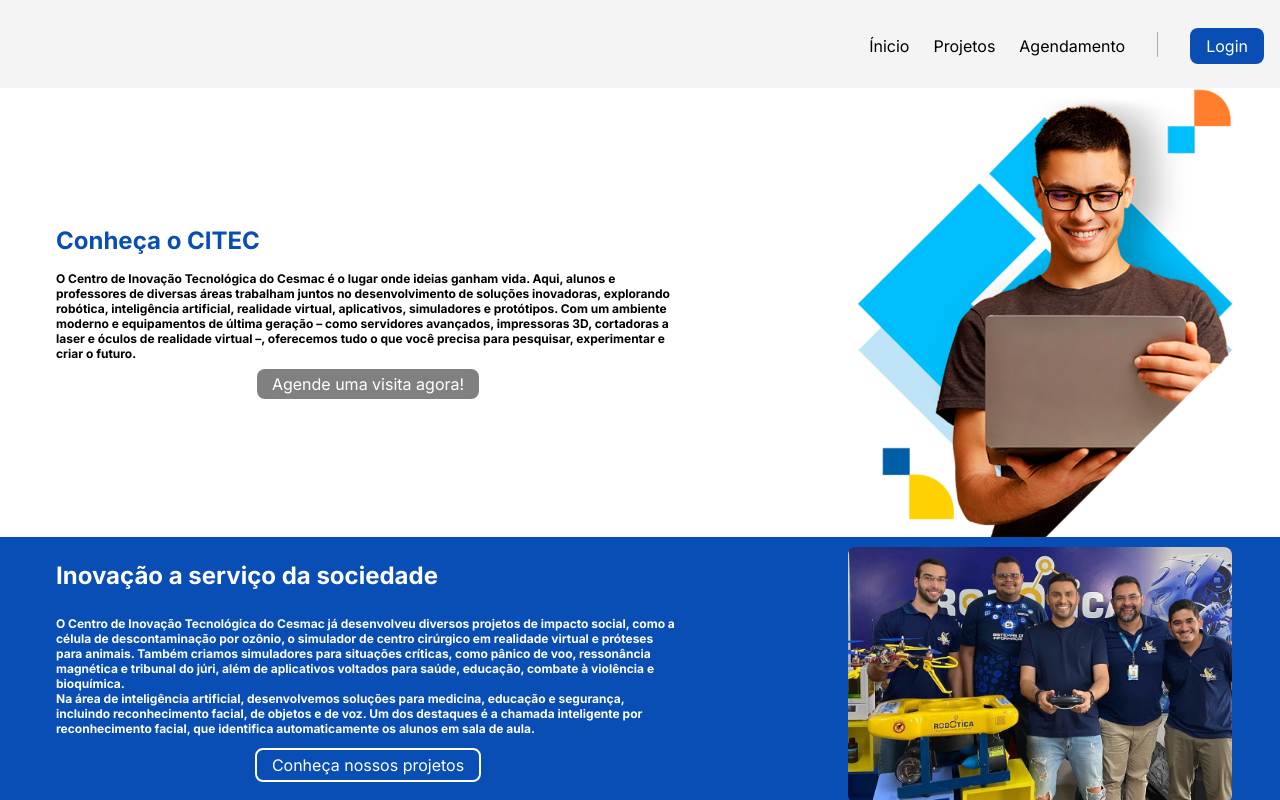
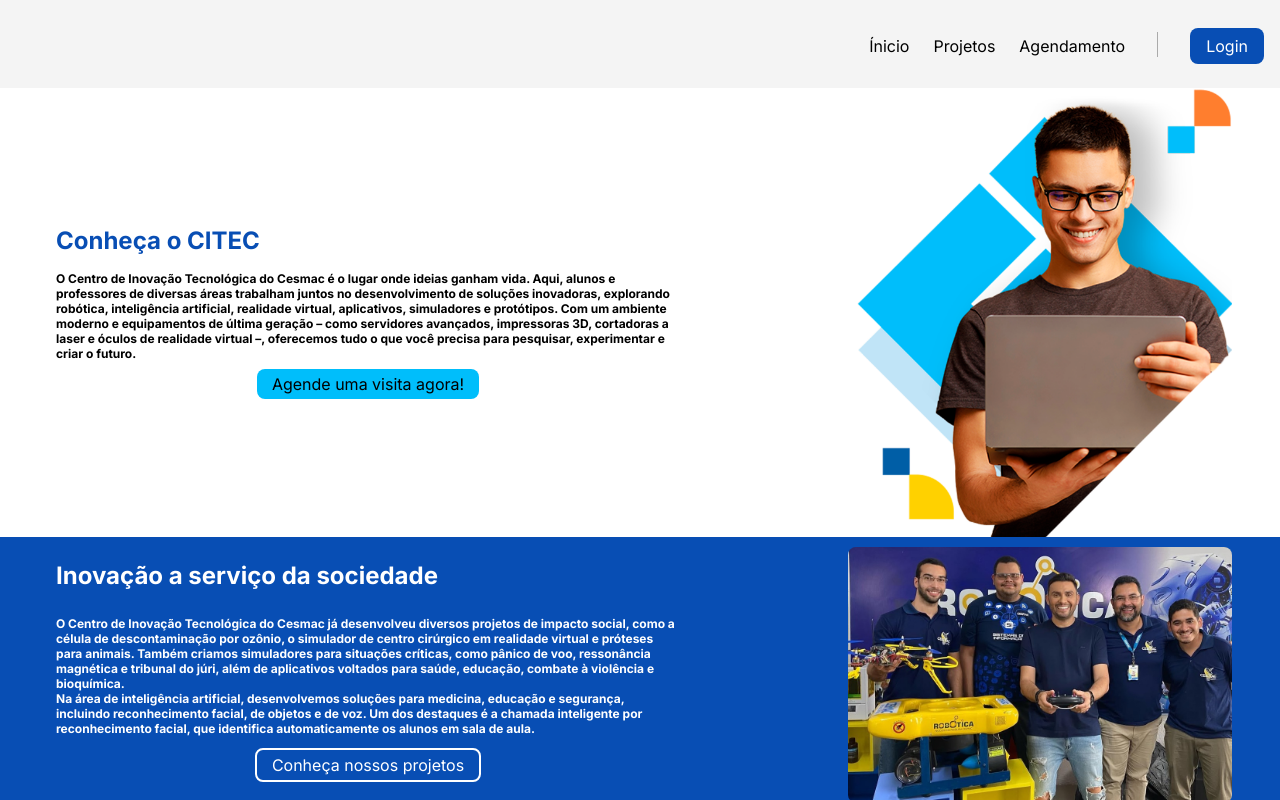
Before and after one commit to joaomatheus-dev/sistema-citec, a React (Create React App) app: page / in a window 1280 px wide. In both pictures the pointer is over the button "Agende uma visita agora!". Shown: the top 800 px of the page. Built offline with nearby package versions, Linux system fonts and the light colour scheme; no server answers.

Commit message:
atualizado design

```diff
--- a/src/component/header/Header.css
+++ b/src/component/header/Header.css
@@ -76,6 +76,7 @@
 
 .user-button:hover {
   background-color: #0066cc;
+  color: white;
 }
 
 .dropdown-arrow {
@@ -131,6 +132,7 @@
 
 .dropdown-item-register:hover {
   background-color: #0066cc;
+  color:white
 }
 
 .logout-button {
--- a/src/component/home/Home.css
+++ b/src/component/home/Home.css
@@ -68,7 +68,8 @@
 }
 
 .button-visita:hover, .button-projetos:hover {
-  background-color: gray;
+  background-color: #00befb;
+  color: black;
 }
 
 .container-inovacao{
```
